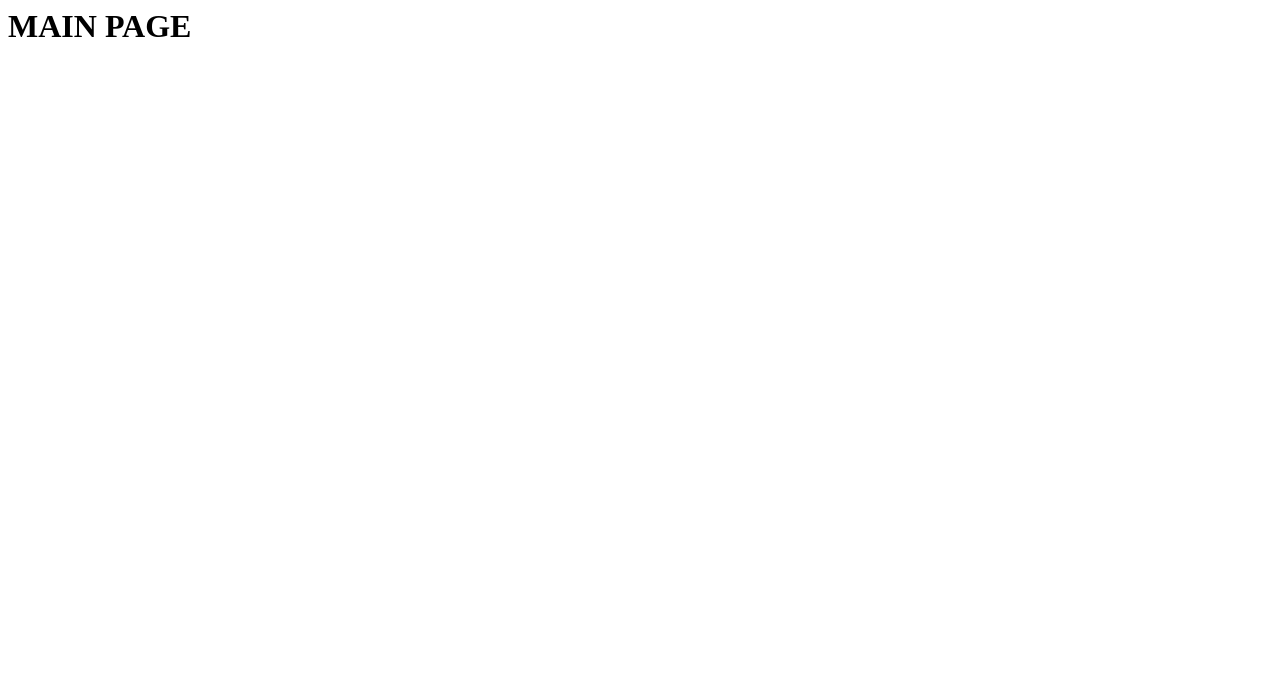
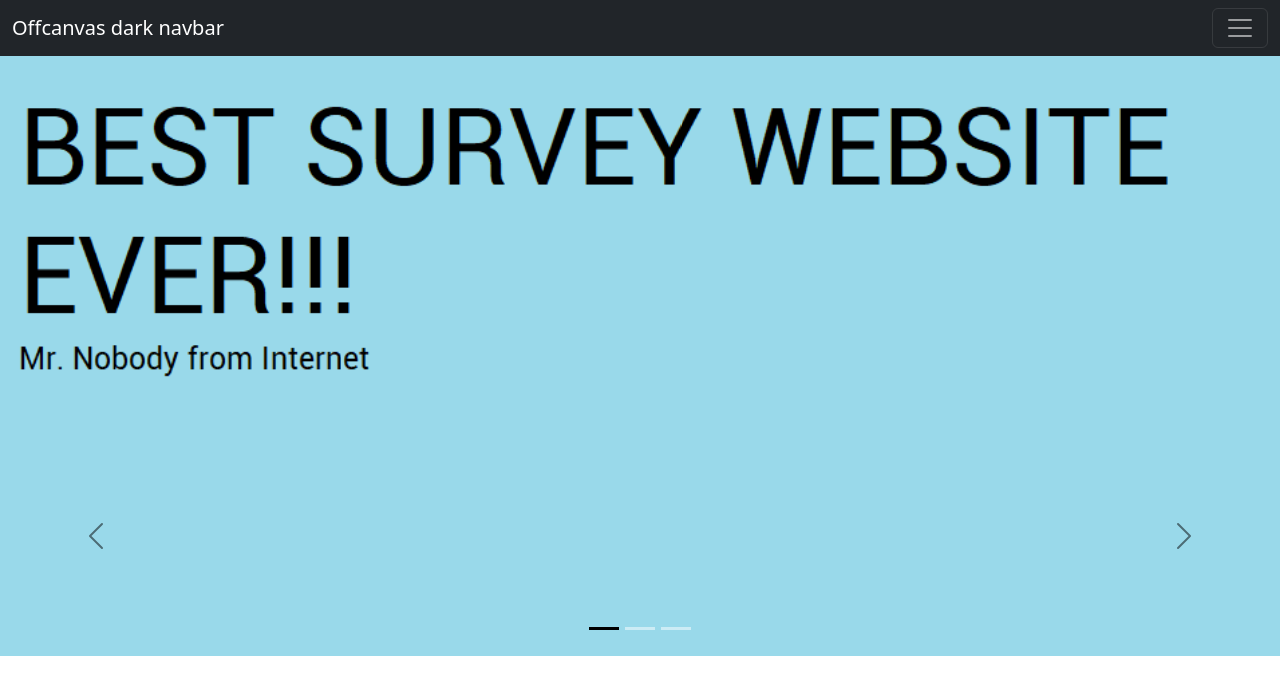
Before and after one commit to AdamPoweska/poll_bootstrap_htmx, a Django app: page / in a window 1280 px wide. Before the commit the part shown is almost empty. Shown: the top 695 px of the page. Run offline with Django 5.2, Linux system fonts and the light colour scheme.

Commit message:
carousel added

```diff
--- a/poll_1/templates/main_page.html
+++ b/poll_1/templates/main_page.html
@@ -1,6 +1,103 @@
+<!doctype html>
 <html>
     <head>
+        <meta charset="utf-8">
+        <meta name="viewport" content="width=device-width, initial-scale=1">
         <title>Quiz Page</title>
+        <link href="https://cdn.jsdelivr.net/npm/bootstrap@5.3.3/dist/css/bootstrap.min.css" rel="stylesheet" integrity="sha384-QWTKZyjpPEjISv5WaRU9OFeRpok6YctnYmDr5pNlyT2bRjXh0JMhjY6hW+ALEwIH" crossorigin="anonymous">
+        {% load static %}
+        <link rel="icon" href="{% static 'images/tittle_logo.png' %}" type="image/x-icon"/>
+        <style>
+          .carousel-control-prev-icon,
+          .carousel-control-next-icon {
+            filter: invert(100%);
+          }
+
+          .carousel-control-prev,
+          .carousel-control-next {
+            top: 80%;
+            transform: translateY(-50%);
+          }
+
+          .carousel-indicators button {
+            background-color: white !important;
+          }
+
+          .carousel-indicators .active {
+            background-color: black !important;
+          }
+
+        </style>
     </head>
+    <body>
     <h1>MAIN PAGE</h1>
+    <script src="https://cdn.jsdelivr.net/npm/bootstrap@5.3.3/dist/js/bootstrap.bundle.min.js" integrity="sha384-YvpcrYf0tY3lHB60NNkmXc5s9fDVZLESaAA55NDzOxhy9GkcIdslK1eN7N6jIeHz" crossorigin="anonymous"></script>
+    <nav class="navbar navbar-dark bg-dark fixed-top">
+        <div class="container-fluid">
+          <a class="navbar-brand" href="#">Offcanvas dark navbar</a>
+          <button class="navbar-toggler" type="button" data-bs-toggle="offcanvas" data-bs-target="#offcanvasDarkNavbar" aria-controls="offcanvasDarkNavbar" aria-label="Toggle navigation">
+            <span class="navbar-toggler-icon"></span>
+          </button>
+          <div class="offcanvas offcanvas-end text-bg-dark" tabindex="-1" id="offcanvasDarkNavbar" aria-labelledby="offcanvasDarkNavbarLabel">
+            <div class="offcanvas-header">
+              <h5 class="offcanvas-title" id="offcanvasDarkNavbarLabel">Dark offcanvas</h5>
+              <button type="button" class="btn-close btn-close-white" data-bs-dismiss="offcanvas" aria-label="Close"></button>
+            </div>
+            <div class="offcanvas-body">
+              <ul class="navbar-nav justify-content-end flex-grow-1 pe-3">
+                <li class="nav-item">
+                  <a class="nav-link active" aria-current="page" href="#">Home</a>
+                </li>
+                <li class="nav-item">
+                  <a class="nav-link" href="#">Link</a>
+                </li>
+                <li class="nav-item dropdown">
+                  <a class="nav-link dropdown-toggle" href="#" role="button" data-bs-toggle="dropdown" aria-expanded="false">
+                    Dropdown
+                  </a>
+                  <ul class="dropdown-menu dropdown-menu-dark">
+                    <li><a class="dropdown-item" href="#">Action</a></li>
+                    <li><a class="dropdown-item" href="#">Another action</a></li>
+                    <li>
+                      <hr class="dropdown-divider">
+                    </li>
+                    <li><a class="dropdown-item" href="#">Something else here</a></li>
+                  </ul>
+                </li>
+              </ul>
+              <form class="d-flex mt-3" role="search">
+                <input class="form-control me-2" type="search" placeholder="Search" aria-label="Search">
+                <button class="btn btn-success" type="submit">Search</button>
+              </form>
+            </div>
+          </div>
+        </div>
+      </nav>
+      <div id="carouselExampleFade" class="carousel slide carousel-fade">
+        <div class="carousel-indicators">
+          <button type="button" data-bs-target="#carouselExampleIndicators" data-bs-slide-to="0" class="active" aria-current="true" aria-label="Slide 1"></button>
+          <button type="button" data-bs-target="#carouselExampleIndicators" data-bs-slide-to="1" aria-label="Slide 2"></button>
+          <button type="button" data-bs-target="#carouselExampleIndicators" data-bs-slide-to="2" aria-label="Slide 3"></button>
+        </div>
+        <div class="carousel-inner" style="height: 600px;">
+          <div class="carousel-item active">
+            <img src="{% static 'images/slide_1.png' %}" class="d-block w-100 h-100" alt="...">
+          </div>
+          <div class="carousel-item">
+            <img src="{% static 'images/slide_2.png' %}" class="d-block w-100 h-100" alt="...">
+          </div>
+          <div class="carousel-item">
+            <img src="{% static 'images/slide_3.png' %}" class="d-block w-100 h-100" alt="...">
+          </div>
+        </div>
+        <button class="carousel-control-prev" type="button" data-bs-target="#carouselExampleFade" data-bs-slide="prev">
+          <span class="carousel-control-prev-icon" aria-hidden="true"></span>
+          <span class="visually-hidden">Previous</span>
+        </button>
+        <button class="carousel-control-next" type="button" data-bs-target="#carouselExampleFade" data-bs-slide="next">
+          <span class="carousel-control-next-icon" aria-hidden="true"></span>
+          <span class="visually-hidden">Next</span>
+        </button>
+      </div>
+    </body>
 </html>
```
Also changed, not shown: poll_1/static/images/slide_1.png (added), poll_1/static/images/slide_2.png (added), poll_1/static/images/slide_3.png (added), poll_1/static/images/tittle_logo.png (added).
